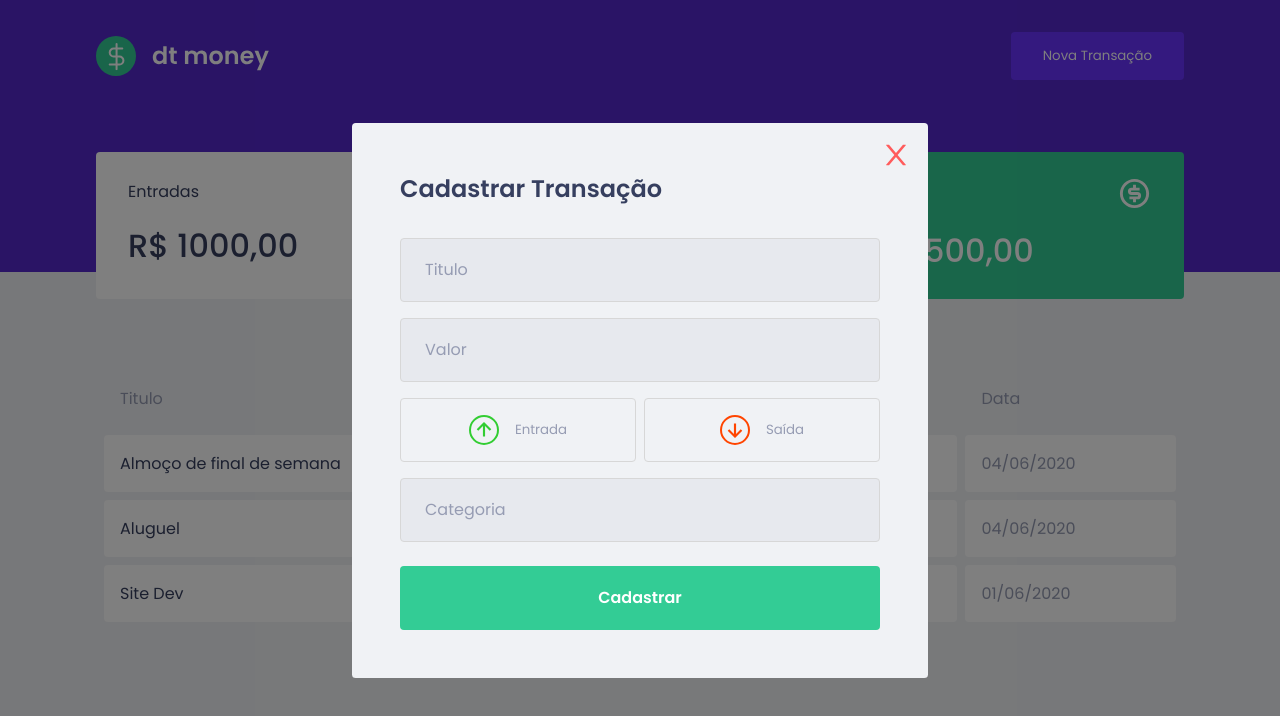
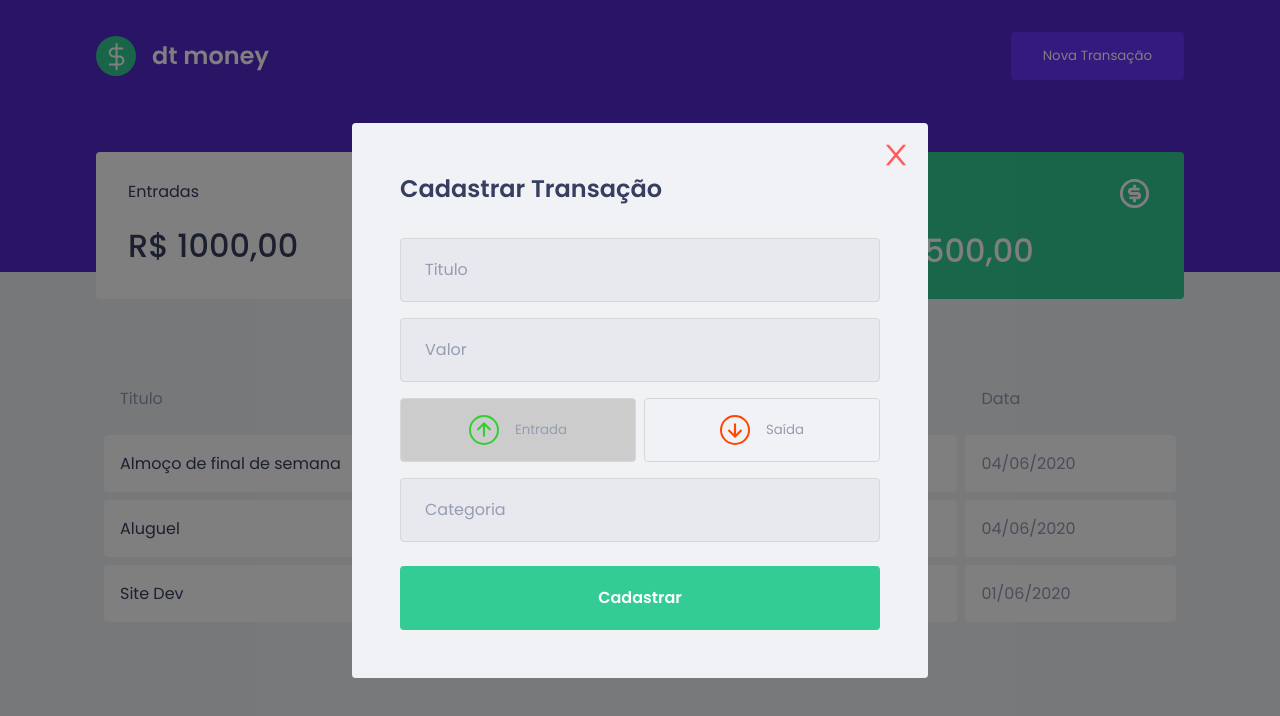
Before and after one commit to israelcena/ismoney, a React (Create React App) app: page / in a window 1280 px wide. Both pictures are taken after a click on the button "Nova Transação". Shown: the top 716 px of the page. Built offline with nearby package versions, Linux system fonts and the light colour scheme; no server answers; a web font is replaced by a local one; what miragejs would draw is missing.

Commit message:
include change background button with button state

```diff
--- a/src/components/TransactionsModal/index.tsx
+++ b/src/components/TransactionsModal/index.tsx
@@ -1,8 +1,13 @@
+import { useState } from "react";
 import Modal from "react-modal";
 import { AiOutlineClose } from "react-icons/ai";
 import { BiUpArrowAlt } from "react-icons/bi";
 import { BiDownArrowAlt } from "react-icons/bi";
-import { Container, TransactionTypeContainer } from "./styles";
+import {
+	Container,
+	TransactionTypeContainer,
+	TransactionTypeButton,
+} from "./styles";
 
 Modal.setAppElement("#root");
 
@@ -15,6 +20,8 @@ export function TransactionsModal({
 	isOpen,
 	onRequestClose,
 }: TransactionsModalProps) {
+	const [transactionType, setTransactionType] = useState("deposit");
+
 	return (
 		<Modal
 			isOpen={isOpen}
@@ -29,14 +36,22 @@ export function TransactionsModal({
 				<input type="number" name="value" id="value" placeholder="Valor" />
 
 				<TransactionTypeContainer>
-					<button type="button">
+					<TransactionTypeButton
+						type="button"
+						onClick={() => setTransactionType("deposit")}
+						isActive={transactionType === "deposit"}
+					>
 						<BiUpArrowAlt size={30} id="arrowUp" />
 						<span>Entrada</span>
-					</button>
-					<button type="button">
+					</TransactionTypeButton>
+					<TransactionTypeButton
+						type="button"
+						onClick={() => setTransactionType("withdraw")}
+						isActive={transactionType === "withdraw"}
+					>
 						<BiDownArrowAlt size={30} id="arrowDown" />
 						<span>Saída</span>
-					</button>
+					</TransactionTypeButton>
 				</TransactionTypeContainer>
 				<input
 					type="text"
--- a/src/components/TransactionsModal/styles.ts
+++ b/src/components/TransactionsModal/styles.ts
@@ -59,22 +59,6 @@ export const TransactionTypeContainer = styled.div`
 	display: grid;
 	grid-template-columns: 1fr 1fr;
 	gap: 0.5rem;
-
-  button {
-    height: 4rem;
-    border: 1px solid #d7d7d7;
-    border-radius: 0.25rem;
-    background: transparent;
-    display: flex;
-    align-items: center;
-    justify-content: center;
-    transition: border-color .2s;
-
-    &:hover {
-      border-color: ${darken(0.1, "#d7d7d7")};
-    }
-  }
-
 	span {
 		display: inline-block;
 		margin-left: 1rem;
@@ -82,3 +66,22 @@ export const TransactionTypeContainer = styled.div`
 		color: var(--text-body);
 	}
 `;
+
+interface TransactionTypeProps {
+  isActive: boolean;
+}
+
+export const TransactionTypeButton = styled.button<TransactionTypeProps>`
+	height: 4rem;
+	border: 1px solid #d7d7d7;
+	border-radius: 0.25rem;
+	background: ${(props) => (props.isActive ? "#ccc" : "transparent")};
+	display: flex;
+	align-items: center;
+	justify-content: center;
+	transition: border-color 0.2s;
+
+	&:hover {
+		border-color: ${darken(0.1, "#d7d7d7")};
+	}
+`;
```
Lines whose indentation alone changed are shown as unchanged.
